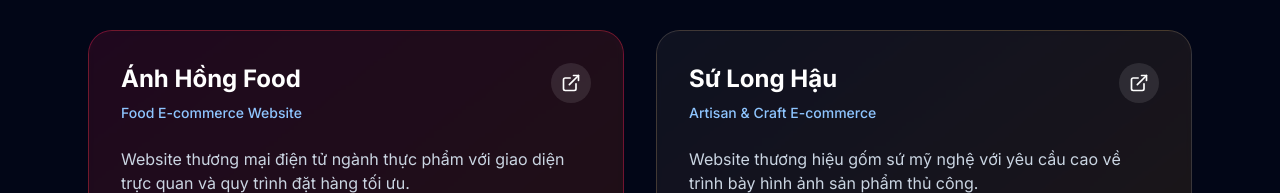
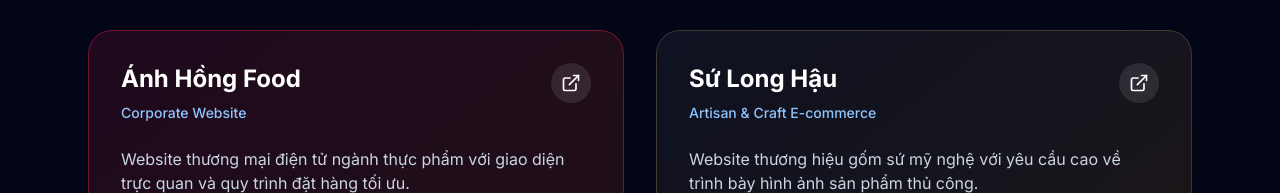
Before and after one commit to tranbao18/website_dev_portfolio, a Next.js app: page / in a window 1280 px wide. Shown: the part 3455-3648 px from the top of the page. Built offline with nearby package versions, Linux system fonts and the light colour scheme.

Commit message:
Auto-push: 17:25:49

```diff
--- a/src/app/page.tsx
+++ b/src/app/page.tsx
@@ -123,7 +123,7 @@
     },
     {
       title: "Ánh Hồng Food",
-      type: "Food E-commerce Website",
+      type: "Corporate Website",
       link: "https://anhhongfood.com/",
       tech: ["PHP", "WordPress", "WooCommerce", "AJAX"],
       description: "Website thương mại điện tử ngành thực phẩm với giao diện trực quan và quy trình đặt hàng tối ưu.",
```
